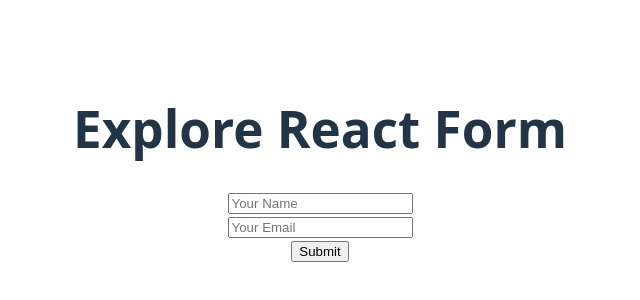
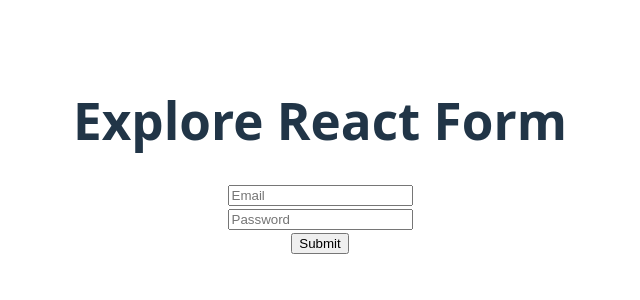
Before and after one commit to Al-Amin018555/react-router-v7-part-2, a React (Vite) app: page / in a window 1280 px wide. Shown: the part 236-536 px from the top of the page, without its empty margins (320-960 px from the left). Built offline with nearby package versions, Linux system fonts and the light colour scheme.

Commit message:
learnt about controlled data collection

```diff
--- a/src/App.jsx
+++ b/src/App.jsx
@@ -1,4 +1,5 @@
 import './App.css'
+import ControlledField from './components/ControlledField/ControlledField'
 import FormAction from './components/FormAction/FormAction'
 import SimpleForm from './components/SimpleForm/SimpleForm'
 
@@ -7,7 +8,8 @@
     <div>
       <h1>Explore React Form</h1>
       {/* <SimpleForm></SimpleForm> */}
-      <FormAction></FormAction>
+      {/* <FormAction></FormAction> */}
+      <ControlledField></ControlledField>
     </div>
   )
 }
--- /dev/null
+++ b/src/components/ControlledField/ControlledField.jsx
@@ -0,0 +1,34 @@
+import { useState } from "react";
+
+const ControlledField = () => {
+    const [password, setPassword] = useState('');
+    const [error, setError] = useState('');
+
+    const handleSubmit = (e) => {
+        e.preventDefault()
+    }
+    const handlePasswordOnChange = (e) => {
+        console.log(e.target.value);
+        setPassword(e.target.value);
+        if (password.length < 6) {
+            setError('password must be of 6 character or more')
+        }
+        else{
+            setError('')
+        }
+    }
+    return (
+        <div>
+            <form onSubmit={handleSubmit}>
+                <input type="email" name="email" placeholder="Email" required />
+                <br />
+                <input type="password" name="password" onChange={handlePasswordOnChange} defaultValue={password} placeholder="Password" required />
+                <br />
+                <input type="submit" value="Submit" />
+            </form>
+            <p style={{color:'red'}}><small>{error}</small></p>
+        </div>
+    );
+};
+
+export default ControlledField;
```
Also changed, not shown: src/__get__form__data.js (+13 -1 lines).
